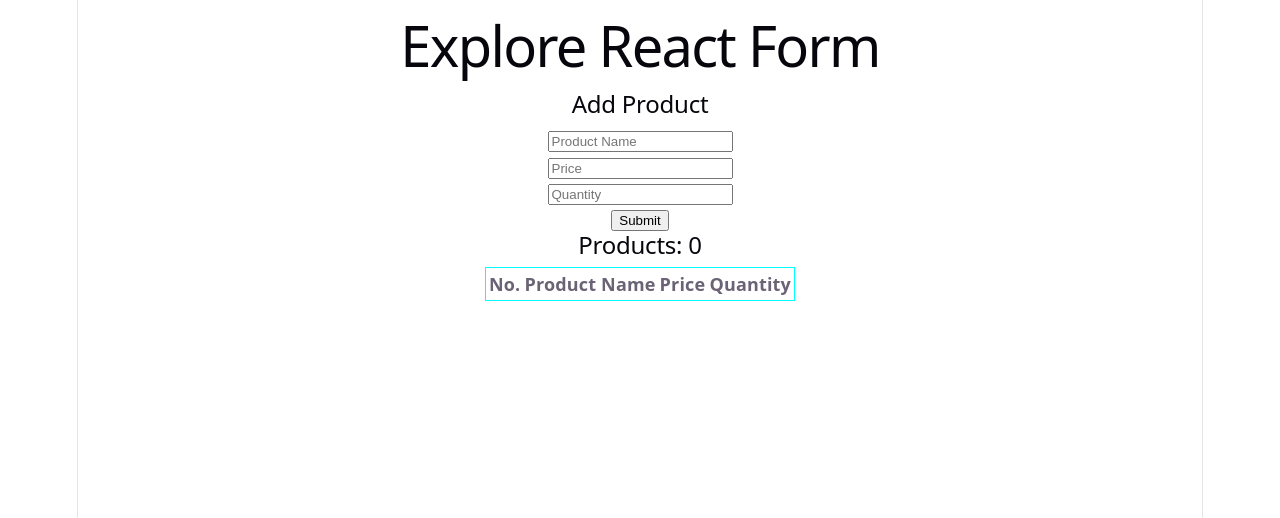
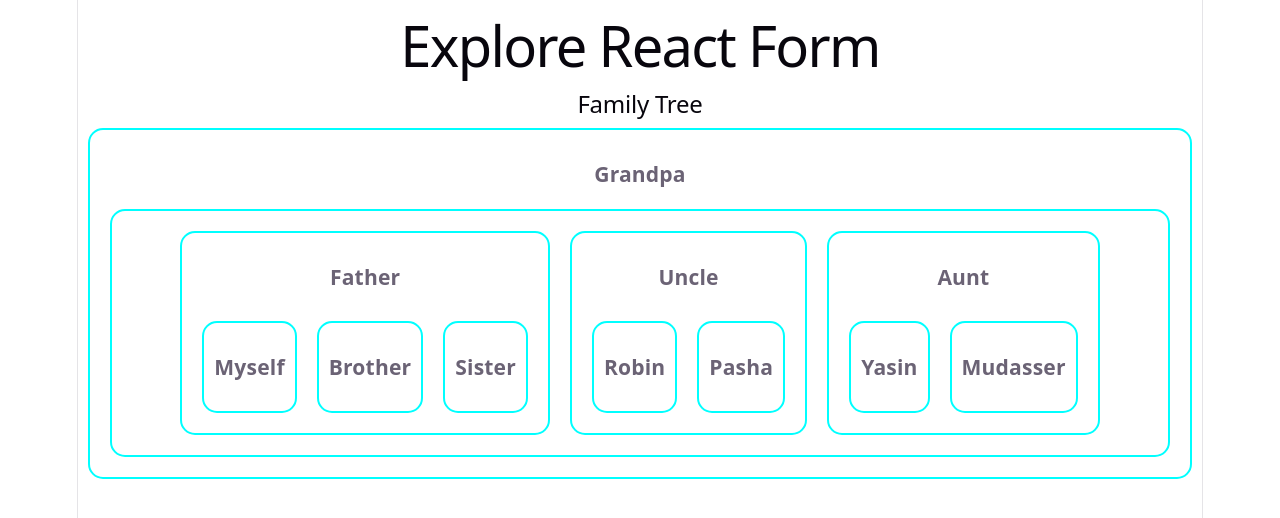
Before and after one commit to asm-saim/v8-explore-react-form, a React (Vite) app: page / in a window 1280 px wide. Shown: the top 518 px of the page. Built offline with nearby package versions, Linux system fonts and the light colour scheme.

Commit message:
nested component created in family tree

```diff
--- a/src/App.jsx
+++ b/src/App.jsx
@@ -9,6 +9,7 @@
 import UncontrolledForm from './components/UncontrolledForm/UncontrolledForm'
 import HookForm from './components/HookForm/HookForm'
 import ProductManagement from './components/ProductManagement/ProductManagement'
+import FamilyTree from './components/FamilyTree/FamilyTree'
 
 function App() {
 
@@ -20,7 +21,8 @@
       {/* <ControlledForm></ControlledForm> */}
       {/* <UncontrolledForm></UncontrolledForm> */}
       {/* <HookForm></HookForm> */}
-      <ProductManagement></ProductManagement>
+      {/* <ProductManagement></ProductManagement> */}
+      <FamilyTree></FamilyTree>
     </>
   )
 }
--- /dev/null
+++ b/src/components/FamilyTree/Aunt.jsx
@@ -0,0 +1,17 @@
+import React from 'react';
+import Cousin from './Cousin';
+
+const Aunt = () => {
+    return (
+        <div>
+            <h3>Aunt</h3>
+            <section className='flex'>
+                <Cousin name="Yasin"></Cousin>
+                <Cousin name="Mudasser"></Cousin>
+            </section>
+
+        </div>
+    );
+};
+
+export default Aunt;
--- /dev/null
+++ b/src/components/FamilyTree/Brother.jsx
@@ -0,0 +1,11 @@
+import React from 'react';
+
+const Brother = () => {
+    return (
+        <div>
+            <h3>Brother</h3>
+        </div>
+    );
+};
+
+export default Brother;
--- /dev/null
+++ b/src/components/FamilyTree/Cousin.jsx
@@ -0,0 +1,11 @@
+import React from 'react';
+
+const Cousin = ({name}) => {
+    return (
+        <div>
+            <h3>{name}</h3>
+        </div>
+    );
+};
+
+export default Cousin;
--- /dev/null
+++ b/src/components/FamilyTree/FamilyTree.css
@@ -0,0 +1,11 @@
+.family div{
+    border:2px solid cyan;
+    margin:10px;
+    padding:10px;
+    border-radius: 15px;
+}
+
+.flex{
+    display: flex;
+    justify-content: center;
+}
--- /dev/null
+++ b/src/components/FamilyTree/FamilyTree.jsx
@@ -0,0 +1,14 @@
+import React from 'react';
+import Grandpa from './Grandpa';
+import "./FamilyTree.css"
+
+const FamilyTree = () => {
+    return (
+        <div className='family'>
+            <h2>Family Tree</h2>
+            <Grandpa></Grandpa>
+        </div>
+    );
+};
+
+export default FamilyTree;
--- /dev/null
+++ b/src/components/FamilyTree/Father.jsx
@@ -0,0 +1,20 @@
+import React from 'react';
+import Myself from './Myself';
+import Brother from './Brother';
+import Sister from './Sister';
+import "./FamilyTree.css"
+
+const Father = () => {
+    return (
+        <div>
+            <h3>Father</h3>
+            <section className='flex'>
+                <Myself></Myself>
+                <Brother></Brother>
+                <Sister></Sister>
+            </section>
+        </div>
+    );
+};
+
+export default Father;
--- /dev/null
+++ b/src/components/FamilyTree/Grandpa.jsx
@@ -0,0 +1,21 @@
+import React from 'react';
+import Father from './father';
+import Uncle from './Uncle';
+import Aunt from './Aunt';
+import "./FamilyTree.css"
+
+const Grandpa = () => {
+    return (
+        <div>
+            <h3>Grandpa</h3>
+            <div className='flex'>
+                <Father></Father>
+                <Uncle></Uncle>
+                <Aunt></Aunt>
+            </div>
+
+        </div>
+    );
+};
+
+export default Grandpa;
--- /dev/null
+++ b/src/components/FamilyTree/Myself.jsx
@@ -0,0 +1,11 @@
+import React from 'react';
+
+const Myself = () => {
+    return (
+        <div>
+            <h3>Myself</h3>
+        </div>
+    );
+};
+
+export default Myself;
--- /dev/null
+++ b/src/components/FamilyTree/Sister.jsx
@@ -0,0 +1,11 @@
+import React from 'react';
+
+const Sister = () => {
+    return (
+        <div>
+            <h3>Sister</h3>
+        </div>
+    );
+};
+
+export default Sister;
--- /dev/null
+++ b/src/components/FamilyTree/Uncle.jsx
@@ -0,0 +1,16 @@
+import React from 'react';
+import Cousin from './Cousin';
+
+const Uncle = () => {
+    return (
+        <div>
+            <h3>Uncle</h3>
+            <section className='flex'>
+                <Cousin name='Robin'></Cousin>
+                <Cousin name="Pasha"></Cousin>
+            </section>
+        </div>
+    );
+};
+
+export default Uncle;
```
